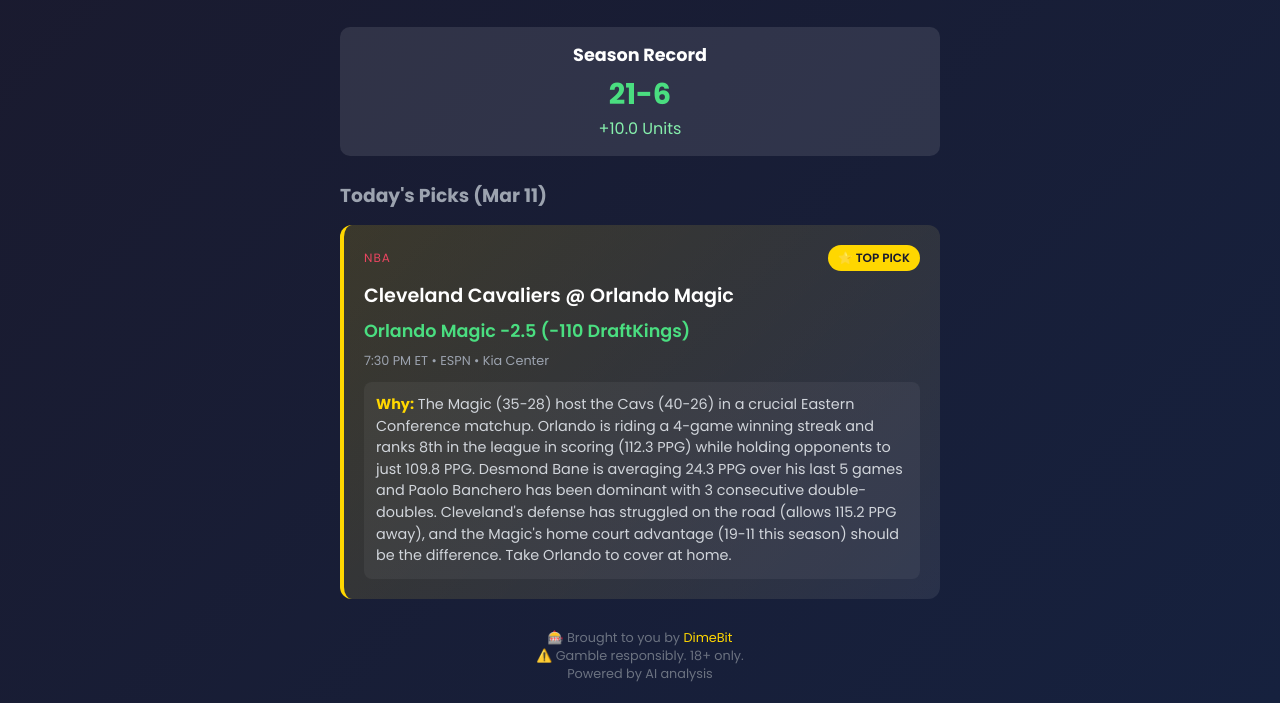
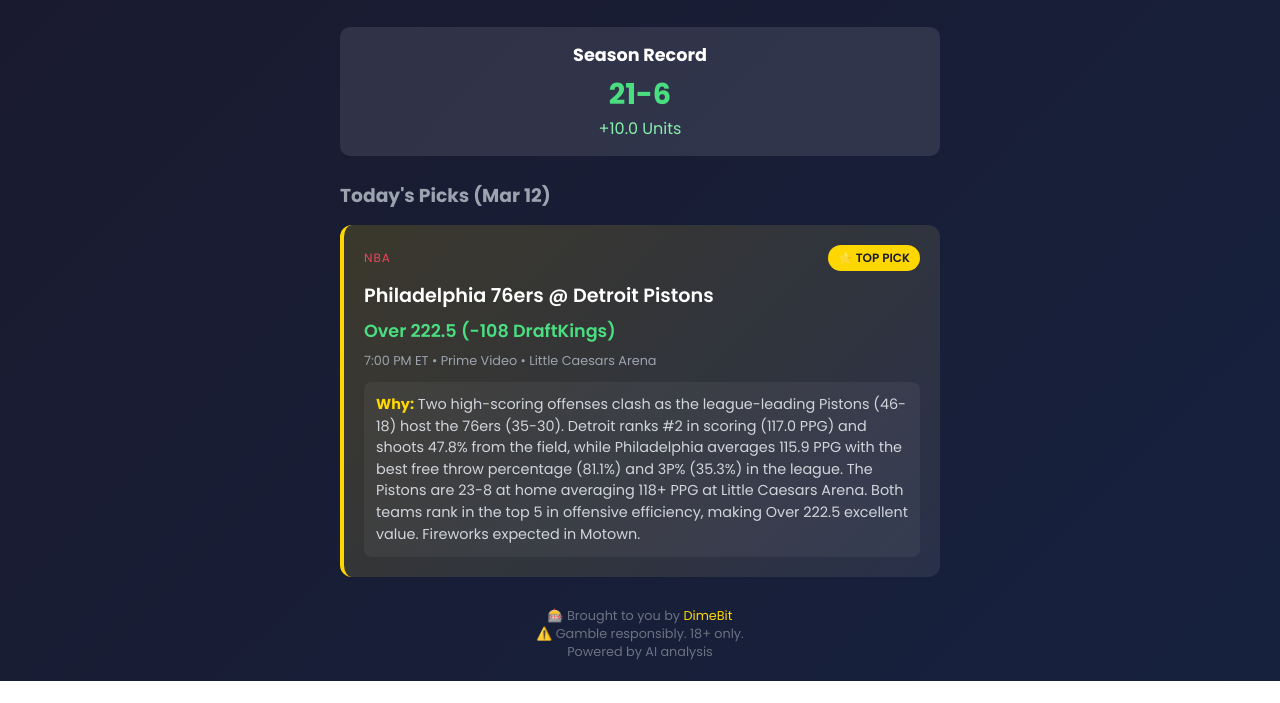
Before and after one commit to jaytestai123-svg/maggiebets, a website: page public/index.html in a window 1280 px wide. Shown: the part 132-835 px from the top of the page. After the commit the page ends 813 px from the top, so only its background shows below. Drawn offline with Linux system fonts and the light colour scheme.

Commit message:
Daily pick: Over 222.5 PHI@DET

```diff
--- a/public/index.html
+++ b/public/index.html
@@ -81,18 +81,18 @@
             <div class="units">+10.0 Units</div>
         </div>
 
-        <h3 style="margin-bottom: 15px; color: #9ca3af;">Today's Picks (Mar 11)</h3>
+        <h3 style="margin-bottom: 15px; color: #9ca3af;">Today's Picks (Mar 12)</h3>
 
         <div class="pick-card top-pick">
             <div class="pick-header">
                 <span class="sport">NBA</span>
                 <span class="confidence">&#11088; TOP PICK</span>
             </div>
-            <div class="matchup">Cleveland Cavaliers @ Orlando Magic</div>
-            <div class="pick">Orlando Magic -2.5 (-110 DraftKings)</div>
-            <div class="time">7:30 PM ET &#8226; ESPN &#8226; Kia Center</div>
+            <div class="matchup">Philadelphia 76ers @ Detroit Pistons</div>
+            <div class="pick">Over 222.5 (-108 DraftKings)</div>
+            <div class="time">7:00 PM ET &#8226; Prime Video &#8226; Little Caesars Arena</div>
             <div class="reasoning">
-                <strong>Why:</strong> The Magic (35-28) host the Cavs (40-26) in a crucial Eastern Conference matchup. Orlando is riding a 4-game winning streak and ranks 8th in the league in scoring (112.3 PPG) while holding opponents to just 109.8 PPG. Desmond Bane is averaging 24.3 PPG over his last 5 games and Paolo Banchero has been dominant with 3 consecutive double-doubles. Cleveland's defense has struggled on the road (allows 115.2 PPG away), and the Magic's home court advantage (19-11 this season) should be the difference. Take Orlando to cover at home.
+                <strong>Why:</strong> Two high-scoring offenses clash as the league-leading Pistons (46-18) host the 76ers (35-30). Detroit ranks #2 in scoring (117.0 PPG) and shoots 47.8% from the field, while Philadelphia averages 115.9 PPG with the best free throw percentage (81.1%) and 3P% (35.3%) in the league. The Pistons are 23-8 at home averaging 118+ PPG at Little Caesars Arena. Both teams rank in the top 5 in offensive efficiency, making Over 222.5 excellent value. Fireworks expected in Motown.
             </div>
         </div>
 
```
